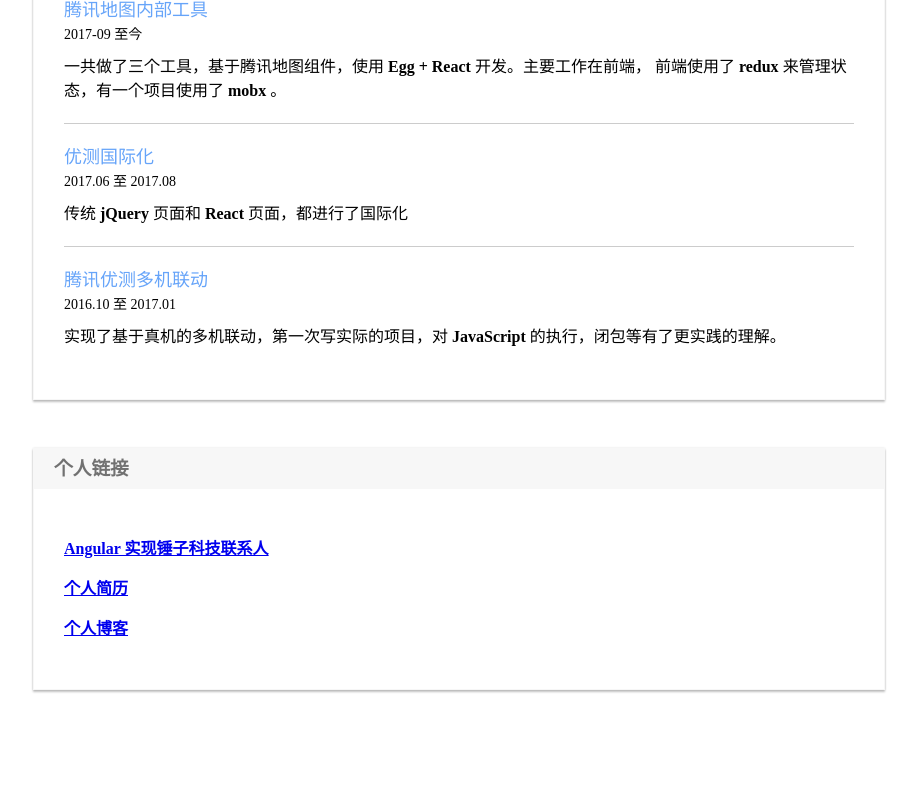
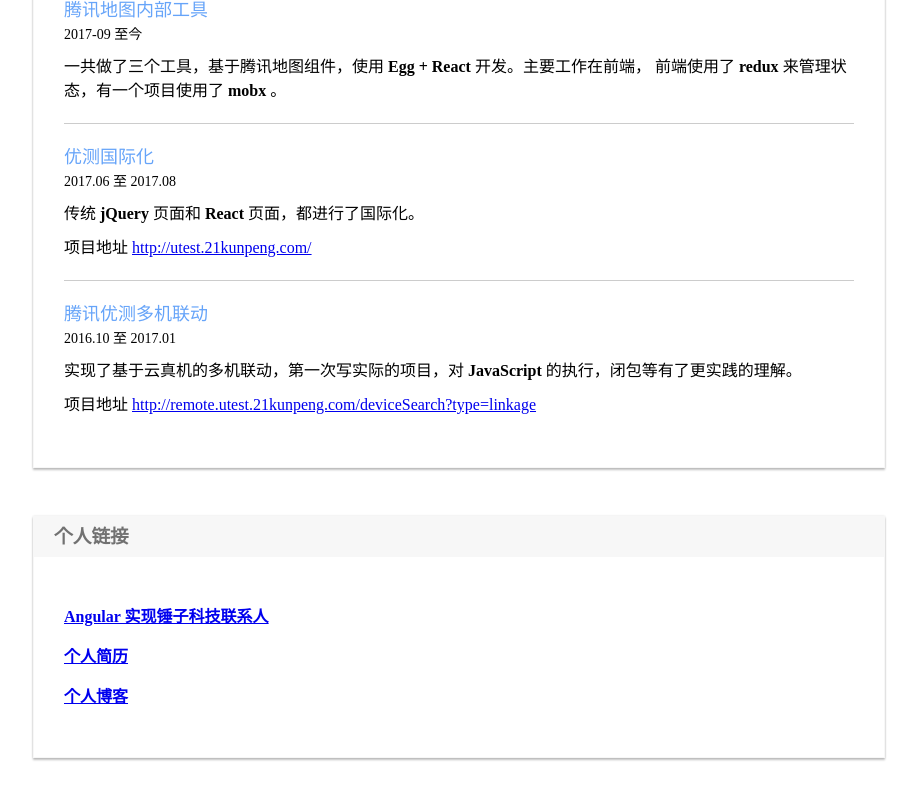
Before and after one commit to rannuo/my-resume, an Angular app: page /history in a window 1280 px wide. Shown: the part 1154-1954 px from the top of the page, without its empty margins (181-1098 px from the left). Before the commit the page ends 1908 px from the top, so only its background shows below. Built offline with nearby package versions, Linux system fonts and the light colour scheme.

Commit message:
添加项目地址

```diff
--- a/src/app/history/history.component.html
+++ b/src/app/history/history.component.html
@@ -44,14 +44,26 @@
     <div class="company-name">优测国际化</div>
     <div class="work-time">2017.06 至 2017.08</div>
     <div class="work-content">
-      传统 <em>jQuery</em> 页面和 <em>React</em> 页面，都进行了国际化
+      传统 <em>jQuery</em> 页面和 <em>React</em> 页面，都进行了国际化。
+    </div>
+    <div class="work-content">
+      项目地址
+      <a target="_blank" href="http://utest.21kunpeng.com/">http://utest.21kunpeng.com/</a>
     </div>
   </div>
   <div class="work-exp">
     <div class="company-name">腾讯优测多机联动</div>
     <div class="work-time">2016.10 至 2017.01</div>
     <div class="work-content">
-        实现了基于真机的多机联动，第一次写实际的项目，对 <em>JavaScript</em> 的执行，闭包等有了更实践的理解。
+      实现了基于云真机的多机联动，第一次写实际的项目，对 <em>JavaScript</em> 的执行，闭包等有了更实践的理解。
+    </div>
+    <div class="work-content">
+      项目地址
+      <a
+        target="_blank"
+        href="http://remote.utest.21kunpeng.com/deviceSearch?type=linkage">
+        http://remote.utest.21kunpeng.com/deviceSearch?type=linkage
+      </a>
     </div>
   </div>
 </app-card-viewer>
```
